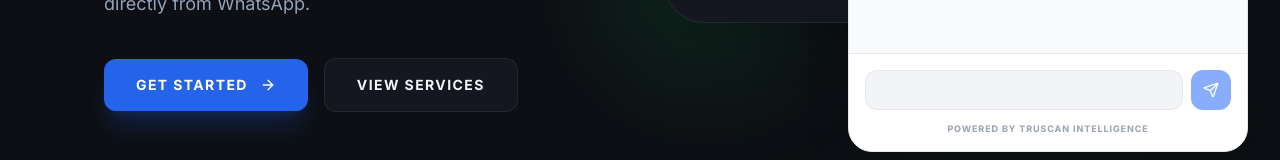
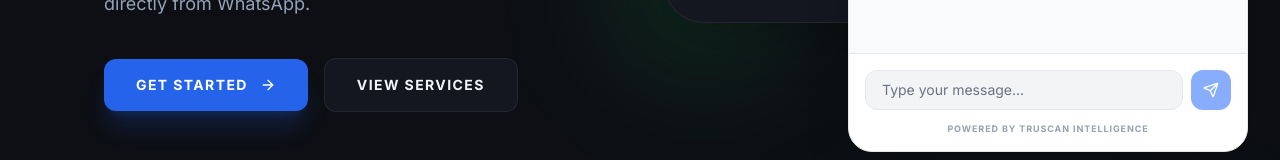
Before and after one commit to EmmanuelMiddleton/TruScan-core, a React (Vite) app: page / in a window 1280 px wide. Both pictures are taken after a click on the button "Ask TruScan AI". Shown: the part 536-696 px from the top of the page. Built offline with nearby package versions, Linux system fonts and the light colour scheme; no server answers; the database is empty.

Commit message:
Update AIChat.tsx

```diff
--- a/src/components/AIChat.tsx
+++ b/src/components/AIChat.tsx
@@ -62,11 +62,10 @@ export default function AIChat() {
     setIsLoading(true);
 
     try {
-      // VITE FIX: Use import.meta.env
       const apiKey = import.meta.env.VITE_GEMINI_API_KEY || '';
 
       if (!apiKey) {
-        throw new Error('Gemini API key is missing. Please check your environment variables.');
+        throw new Error('Gemini API key is missing.');
       }
 
       const genAI = new GoogleGenAI({ apiKey });
@@ -179,7 +178,7 @@ export default function AIChat() {
               <div ref={messagesEndRef} />
             </div>
 
-            {/* Input */}
+            {/* Input - FIXED COLORS HERE */}
             <div className="p-4 bg-white border-t border-gray-200">
               <form
                 onSubmit={handleSend}
@@ -190,7 +189,7 @@ export default function AIChat() {
                   value={input}
                   onChange={(e) => setInput(e.target.value)}
                   placeholder="Type your message..."
-                  className="flex-1 bg-gray-100 border border-gray-200 rounded-xl px-4 py-2 text-sm focus:outline-none focus:border-green-500 transition-colors"
+                  className="flex-1 bg-gray-100 border border-gray-200 rounded-xl px-4 py-2 text-sm text-gray-900 placeholder:text-gray-500 focus:outline-none focus:border-green-500 transition-colors"
                 />
                 <button
                   type="submit"
```
